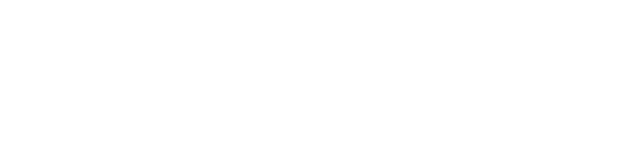
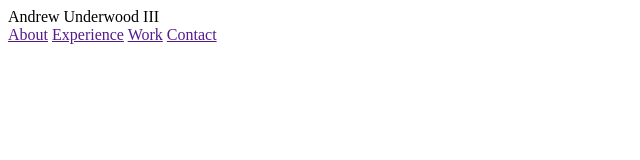
Before and after one commit to AUnderwood9/Resume1, a plain HTML site: page index.html in a window 1280 px wide. Shown: the whole page, without its empty margins (0-640 px from the left). Drawn offline with Linux system fonts and the light colour scheme.

Commit message:
Added new basic structure with better container tags

```diff
--- a/index.html
+++ b/index.html
@@ -7,6 +7,36 @@
     <link rel="stylesheet" href="style.css">
 </head>
 <body>
+     <header class="intro-container">
+          <div class="top-intro">
+               <div class="intro-logo">Andrew Underwood III</div>
+               <nav class="intro-nav">
+                    <a href="" class="nav-link">About</a>
+                    <a href="" class="nav-link">Experience</a>
+                    <a href="" class="nav-link">Work</a>
+                    <a href="" class="nav-link">Contact</a>
+               </nav>
+          </div>
 
+          <div class="bottom-intro">
+               <img src="" alt="" class="intro-image">
+               <div class="btm-text-top"></div>
+               <div class="btm-text-btm"></div>
+          </div>
+     </header>
+
+     <section id="Experience" class="resume-summary">
+
+     </section>
+
+     <section id="work" class="resume-description">
+
+     </section>
+
+     <section id="contact" class="resume-contact">
+
+     </section>
+
+     <footer class="resume-footer"></footer>
 </body>
 </html>
```
